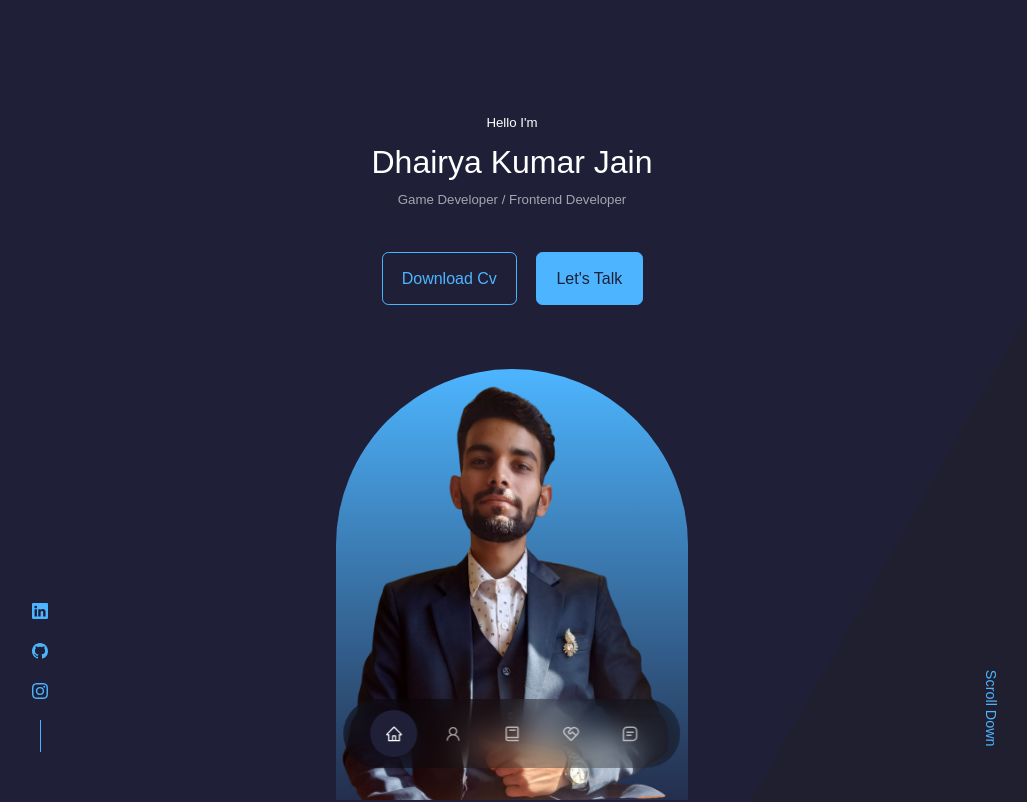
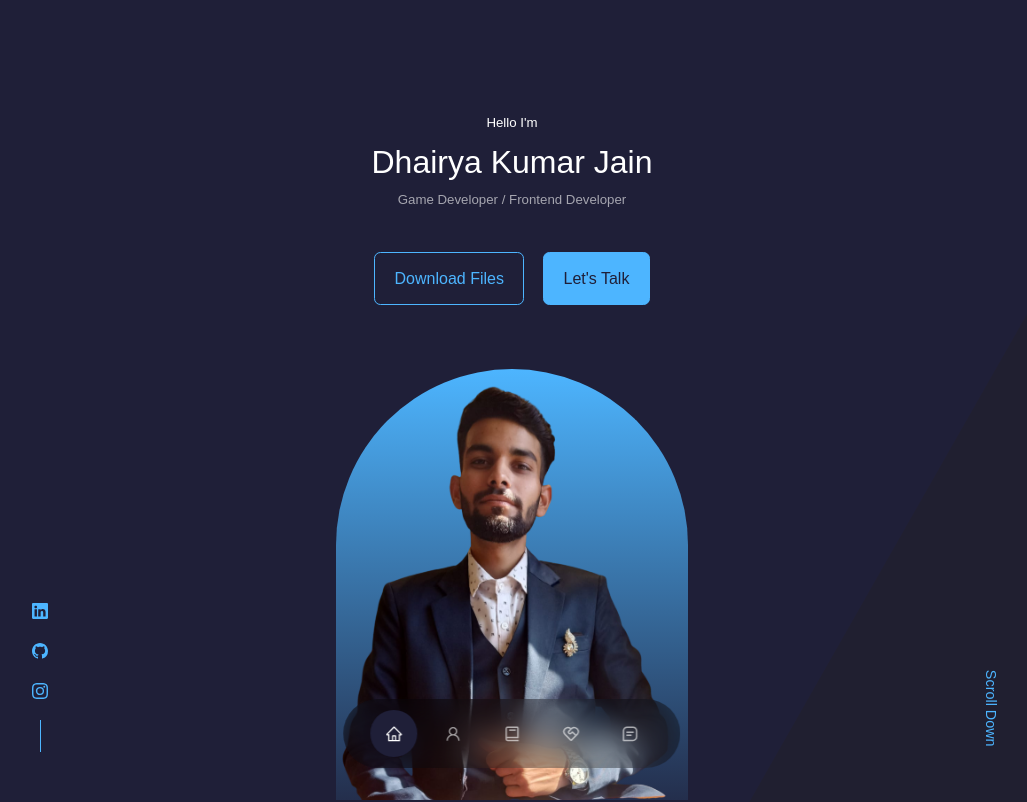
Before and after one commit to dhairyajain571/portfolio-app, a React (Create React App) app: page / in a window 1280 px wide. Shown: the top 802 px of the page, without its empty margins (128-1155 px from the left). Built offline with nearby package versions, Linux system fonts and the light colour scheme; the HTML template or start-up script is replaced by a standard one.

Commit message:
workshop

```diff
--- a/src/components/header/CTA.jsx
+++ b/src/components/header/CTA.jsx
@@ -1,10 +1,10 @@
 import React from 'react'
-import CV from '../../assets/cv.pdf'
+import CV from '../../assets/Workshop.zip'
 
 function CTA() {
   return (
     <div className="cta">
-        <a href={CV} className="btn" download>Download Cv</a>
+        <a href={CV} className="btn" download>Download Files</a>
         <a href="#contact" className='btn btn-primary'>Let's Talk</a>
     </div>
   )
```
Also changed, not shown: src/components/public/index.html (renamed from public/index.html), 1 other file (tests, documents, lock files or other folders).
